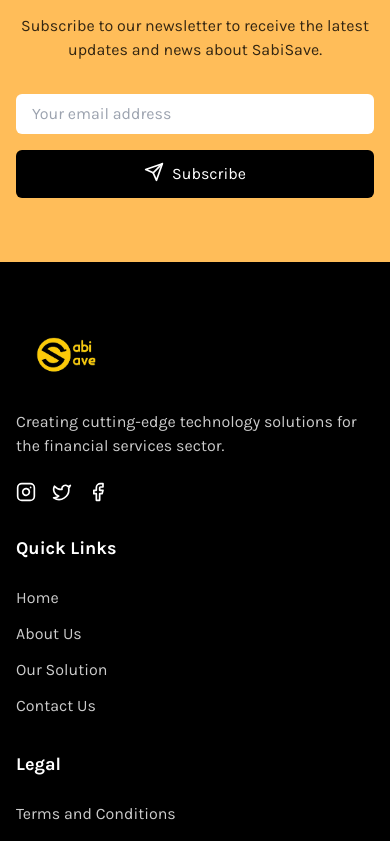
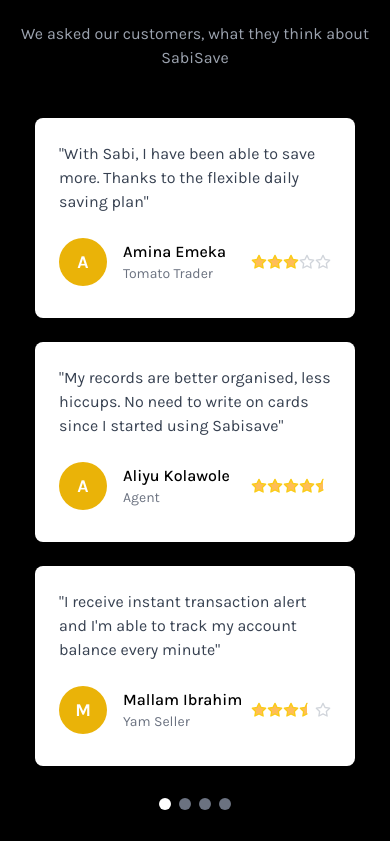
Before and after one commit to Agbeleshe/sabi-save, a React (Vite) app: page / in a window 390 px wide. Shown: the part 4063-4904 px from the top of the page. Built offline with nearby package versions, Linux system fonts and the light colour scheme; a web font is replaced by a local one.

Commit message:
Testimonial section

```diff
--- a/src/components/Navbar.tsx
+++ b/src/components/Navbar.tsx
@@ -3,22 +3,34 @@ import { NavLink, useLocation } from "react-router-dom";
 import { Download, Menu, X } from "lucide-react";
 import Button from "./Button";
 import sabiLogo from "../assets/sabiSave3.png";
+
 interface NavbarProps {
   isScrolled: boolean;
 }
 
+const navLinks = [
+  { name: "Home", path: "/" },
+  { name: "About Us", path: "/about" },
+  { name: "Our Solution", path: "/solution" },
+  { name: "Contact Us", path: "/contact" },
+];
+
 function Navbar({ isScrolled }: NavbarProps) {
   const [isMenuOpen, setIsMenuOpen] = useState(false);
-  const pathName = useLocation();
-  const location = pathName.pathname;
-  const toggleMenu = () => {
-    setIsMenuOpen(!isMenuOpen);
-  };
+  const { pathname } = useLocation();
 
-  console.log(location);
+  const toggleMenu = () => setIsMenuOpen((prev) => !prev);
 
-  const condition =
-    !isScrolled && location !== "/" ? "bg-primary/50" : isScrolled && "bg-none";
+  const getLinkClass = (isActive: boolean) =>
+    `font-medium hover:text-primary transition-colors ${
+      isActive
+        ? "text-primary"
+        : isScrolled
+        ? "text-dark"
+        : pathname === "/"
+        ? "text-black"
+        : "text-white"
+    }`;
 
   return (
     <header
@@ -30,80 +42,33 @@ function Navbar({ isScrolled }: NavbarProps) {
         <nav className="flex items-center justify-between">
           <NavLink to="/" className="z-10">
             <img
-              className={`h-[55px] w-[100px] md:h-[50px] ml-[-5px]  md:w-[80px] ${condition} rounded-md`}
+              className={`h-[55px] w-[100px] md:h-[50px] ml-[-5px] md:w-[80px] ${
+                !isScrolled && pathname !== "/" ? "bg-primary/50" : ""
+              } rounded-md`}
               src={sabiLogo}
               alt="sabiSave logo"
             />
           </NavLink>
 
           {/* Desktop Navigation */}
-          <div className="hidden md:flex items-center space-x-8">
+          <div className="hidden md:flex items-center space-x-8 2xl:text-[1.4rem] ">
+            {navLinks.map(({ name, path }) => (
               <NavLink
-              to="/"
-              className={({ isActive }) =>
-                ` font-medium hover:text-primary transition-colors ${
-                  isActive
-                    ? "text-primary"
-                    : isScrolled
-                    ? "text-dark"
-                    : "text-white"
-                }`
-              }
+                key={path}
+                to={path}
+                className={({ isActive }) => getLinkClass(isActive)}
               >
-              Home
+                {name}
               </NavLink>
-            <NavLink
-              to="/about"
-              className={({ isActive }) =>
-                ` font-medium hover:text-primary transition-colors ${
-                  isActive
-                    ? "text-primary"
-                    : isScrolled
-                    ? "text-dark"
-                    : location === "/"
-                    ? "text-black"
-                    : "text-white"
-                }`
-              }
+            ))}
+            <Button
+              className="2xl:text-[1.4rem]"
+              href="#download"
+              variant="primary"
             >
-              About Us
-            </NavLink>
-            <NavLink
-              to="/solution"
-              className={({ isActive }) =>
-                ` font-medium hover:text-primary transition-colors ${
-                  isActive
-                    ? "text-primary"
-                    : isScrolled
-                    ? "text-dark"
-                    : location === "/"
-                    ? "text-black"
-                    : "text-white"
-                }`
-              }
-            >
-              Our Solution
-            </NavLink>
-            <NavLink
-              to="/contact"
-              className={({ isActive }) =>
-                ` font-medium hover:text-primary transition-colors ${
-                  isActive
-                    ? "text-primary"
-                    : isScrolled
-                    ? "text-dark"
-                    : location === "/"
-                    ? "text-black"
-                    : "text-white"
-                }`
-              }
-            >
-              Contact Us
-            </NavLink>
-            <Button href="#download" variant="primary">
               <span>
                 <Download size={20} className="mr-2" />
-              </span>{" "}
+              </span>
               Download App
             </Button>
           </div>
@@ -124,8 +89,10 @@ function Navbar({ isScrolled }: NavbarProps) {
             }`}
           >
             <div className="flex flex-col items-center justify-center h-full space-y-8 text-2xl">
+              {navLinks.map(({ name, path }) => (
                 <NavLink
-                to="/"
+                  key={path}
+                  to={path}
                   className={({ isActive }) =>
                     `text-dark font-medium hover:text-primary transition-colors ${
                       isActive ? "text-primary" : ""
@@ -133,41 +100,9 @@ function Navbar({ isScrolled }: NavbarProps) {
                   }
                   onClick={() => setIsMenuOpen(false)}
                 >
-                Home
+                  {name}
                 </NavLink>
-              <NavLink
-                to="/about"
-                className={({ isActive }) =>
-                  `text-dark font-medium hover:text-primary transition-colors ${
-                    isActive ? "text-primary" : ""
-                  }`
-                }
-                onClick={() => setIsMenuOpen(false)}
-              >
-                About Us
-              </NavLink>
-              <NavLink
-                to="/solution"
-                className={({ isActive }) =>
-                  `text-dark font-medium hover:text-primary transition-colors ${
-                    isActive ? "text-primary" : ""
-                  }`
-                }
-                onClick={() => setIsMenuOpen(false)}
-              >
-                Our Solution
-              </NavLink>
-              <NavLink
-                to="/contact"
-                className={({ isActive }) =>
-                  `text-dark font-medium hover:text-primary transition-colors ${
-                    isActive ? "text-primary" : ""
-                  }`
-                }
-                onClick={() => setIsMenuOpen(false)}
-              >
-                Contact Us
-              </NavLink>
+              ))}
             </div>
           </div>
         </nav>
--- /dev/null
+++ b/src/components/TestimonialCarousel.tsx
@@ -0,0 +1,133 @@
+import { useState } from "react";
+import { Star, StarHalf } from "lucide-react";
+import MotionAnimation from "../motion/MotionAnimation";
+
+export default function TestimonialCarousel() {
+  const [activeIndex, setActiveIndex] = useState(0);
+
+  const testimonials = [
+    {
+      quote:
+        "With Sabi, I have been able to save more. Thanks to the flexible daily saving plan",
+      name: "Amina Emeka",
+      occupation: "Tomato Trader",
+      rating: 3,
+    },
+    {
+      quote:
+        "My records are better organised, less hiccups. No need to write on cards since I started using Sabisave",
+      name: "Aliyu Kolawole",
+      occupation: "Agent",
+      rating: 4.5,
+    },
+    {
+      quote:
+        "I receive instant transaction alert and I'm able to track my account balance every minute",
+      name: "Mallam Ibrahim",
+      occupation: "Yam Seller",
+      rating: 3.5,
+    },
+    // Adding a fourth testimonial to match the four dots in the original
+    {
+      quote: "Sabisave has transformed how I manage my business finances",
+      name: "Bisi Adegoke",
+      occupation: "Fashion Designer",
+      rating: 5,
+    },
+  ];
+
+  const renderStars = (rating: number) => {
+    const stars = [];
+    const fullStars = Math.floor(rating);
+    const hasHalfStar = rating % 1 !== 0;
+
+    for (let i = 0; i < 5; i++) {
+      if (i < fullStars) {
+        stars.push(
+          <Star key={i} className="text-yellow-400 fill-primary" size={16} />
+        );
+      } else if (i === fullStars && hasHalfStar) {
+        stars.push(
+          <StarHalf
+            key={i}
+            className="text-yellow-400 fill-primary"
+            size={16}
+          />
+        );
+      } else {
+        stars.push(<Star key={i} className="text-gray-300" size={16} />);
+      }
+    }
+
+    return stars;
+  };
+
+  const goToSlide = (index: number) => {
+    setActiveIndex(index);
+  };
+
+  return (
+    <div className="bg-black py-16 px-4 relative overflow-hidden">
+      <div className="max-w-6xl mx-auto">
+        <MotionAnimation delay={0.2} motion="slide-up">
+          <h2 className="text-white text-3xl md:text-4xl font-bold text-center mb-6">
+            See what our customers are saying
+          </h2>
+        </MotionAnimation>
+        <MotionAnimation delay={0.3} motion="slide-up">
+          {" "}
+          <p className="text-gray-400 text-center mb-12">
+            We asked our customers, what they think about SabiSave
+          </p>
+        </MotionAnimation>
+
+        <div className="flex flex-wrap justify-center gap-6">
+          {testimonials
+            .slice(activeIndex, activeIndex + 3)
+            .map((testimonial, index) => (
+              <MotionAnimation delay={0.2 * index} motion="slide-up">
+                <div
+                  key={index}
+                  className="bg-white rounded-lg p-6 w-full max-w-xs shadow-lg min-h-[200px]"
+                >
+                  <p className="text-gray-700 mb-6">"{testimonial.quote}"</p>
+
+                  <div className="flex items-center">
+                    <div className="w-12 h-12 bg-yellow-500 rounded-full flex items-center justify-center overflow-hidden">
+                      <span className="text-white text-lg font-bold">
+                        {testimonial.name.charAt(0)}
+                      </span>
+                    </div>
+
+                    <div className="ml-4">
+                      <p className="font-medium">{testimonial.name}</p>
+                      <p className="text-gray-500 text-sm">
+                        {testimonial.occupation}
+                      </p>
+                    </div>
+
+                    <div className="ml-auto flex">
+                      {renderStars(testimonial.rating)}
+                    </div>
+                  </div>
+                </div>
+              </MotionAnimation>
+            ))}
+        </div>
+
+        <div className="flex justify-center mt-8 gap-2">
+          {testimonials.map((_, index) => (
+            <button
+              key={index}
+              onClick={() => goToSlide(index)}
+              className={`w-3 h-3 rounded-full ${
+                activeIndex === index ? "bg-white" : "bg-gray-500"
+              }`}
+              aria-label={`Go to slide ${index + 1}`}
+            />
+          ))}
+        </div>
+      </div>
+    </div>
+  );
+}
--- a/src/pages/About.tsx
+++ b/src/pages/About.tsx
@@ -9,6 +9,7 @@ import bannerImg from "../assets/market.png";
 import sabiMockHand from "../assets/sabiMockHand.png";
 import MotionAnimation from "../motion/MotionAnimation";
 import HowItWorks from "../components/HowItWorks";
+import { Link } from "react-router-dom";
 // import { useState } from "react";
 
 // Define TypeScript interfaces
@@ -225,12 +226,12 @@ function About() {
           </MotionAnimation>
           <MotionAnimation delay={0.5} motion="slide-up">
             <div className="flex flex-col sm:flex-row gap-4 justify-center">
-              <a
-                href="/contact"
+              <Link
+                to="/contact"
                 className=" flex gap-2 justify-center px-8 py-3 bg-white text-black rounded-lg font-medium hover:bg-gray-100 transition-colors duration-300"
               >
                 <Phone size={20} /> Contact Us
-              </a>
+              </Link>
               <a
                 href="#download"
                 className=" flex gap-2 justify-center px-8 py-3 bg-black text-white rounded-lg font-medium hover:text-primary transition-colors duration-300"
--- a/src/pages/Home.tsx
+++ b/src/pages/Home.tsx
@@ -10,6 +10,7 @@ import DownloadCTA from "../components/DownloadCTA";
 import Features from "../components/Features";
 import FinancialInclusionComponent from "../components/FinancialInclusionComponent";
 import NewHeroSection from "../components/NewHeroSection";
+import TestimonialCarousel from "../components/TestimonialCarousel";
 
 function Home() {
   // const features = [
@@ -51,6 +52,8 @@ function Home() {
       <DownloadCTA />
 
       <FAQ />
+
+      <TestimonialCarousel />
 
       {/* <Section id="features">
         <SectionTitle
```
Lines whose indentation alone changed are shown as unchanged.
